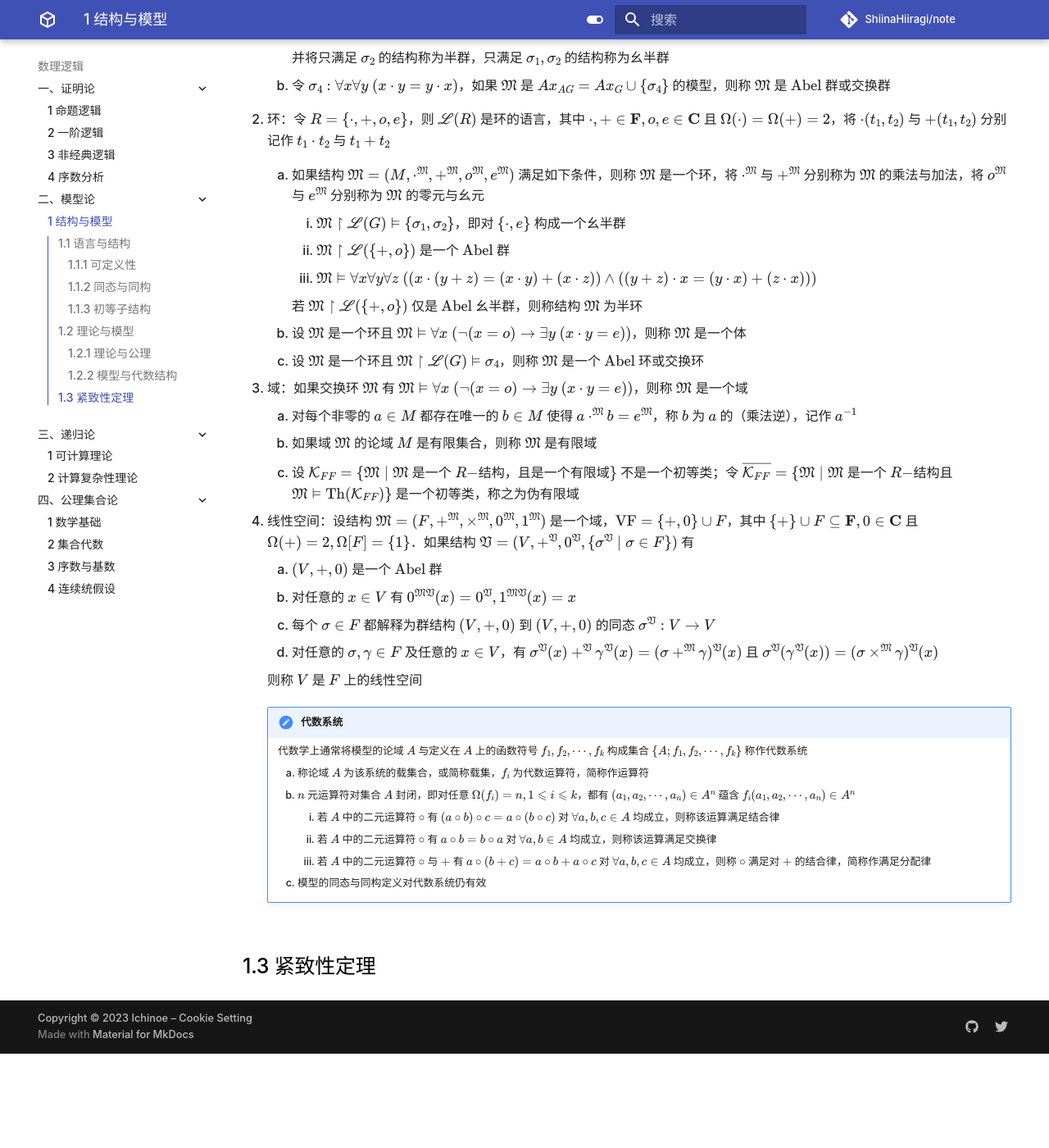
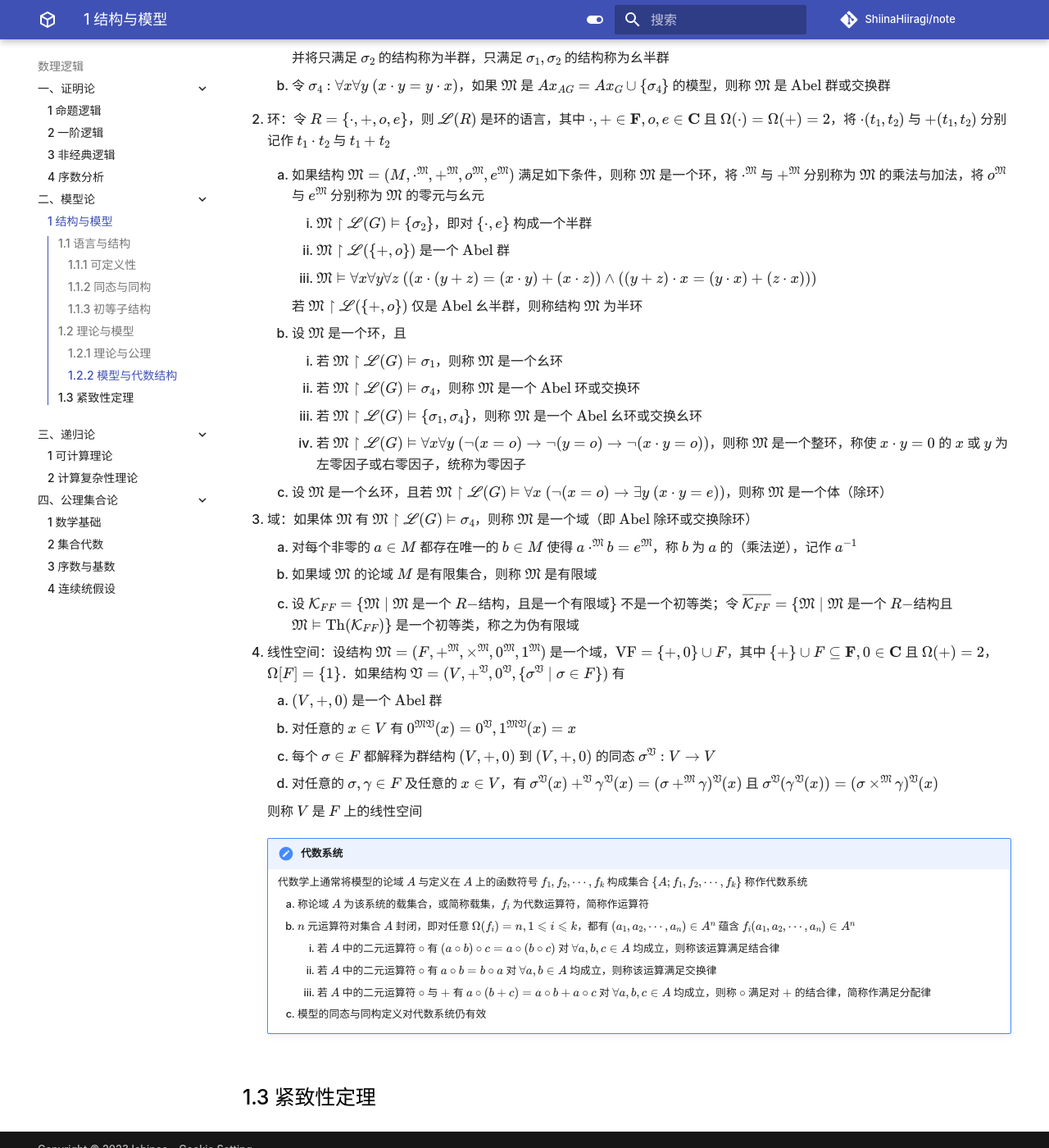
Before and after one commit to ShiinaHiiragi/note, an MkDocs documentation site: the page built from docs/logic/mdl/mdl.md, in a window 1280 px wide and 1400 px high, scrolled down 4139 px. Shown: the whole window at 82% size. Built offline with MkDocs 1.6.1 and Material for MkDocs 9.7.7, drawn with Linux system fonts in a browser that asks for light colours; comment, search, counter and statistics services are not loaded; before the commit the page ends 5424 px from its top, so only the background shows below that.

Commit message:
add ring in yml

```diff
--- a/docs/logic/mdl/mdl.md
+++ b/docs/logic/mdl/mdl.md
@@ -108,20 +108,24 @@
 
 2. 环：令 $R = \{\cdot, +, o, e\}$，则 $\mathscr L(R)$ 是环的语言，其中 $\cdot, + \in \mathbf F, o, e \in \mathbf C$ 且 $\Omega(\cdot) = \Omega(+) = 2$，将 $\cdot(t_1, t_2)$ 与 $+(t_1, t_2)$ 分别记作 $t_1 \cdot t_2$ 与 $t_1 + t_2$
     1. 如果结构 $\mathfrak M = (M, \cdot^\mathfrak M, +^\mathfrak M, o^\mathfrak M, e^\mathfrak M)$ 满足如下条件，则称 $\mathfrak M$ 是一个环，将 $\cdot^\mathfrak M$ 与 $+^\mathfrak M$ 分别称为 $\mathfrak M$ 的乘法与加法，将 $o^\mathfrak M$ 与 $e^\mathfrak M$ 分别称为 $\mathfrak M$ 的零元与幺元
-        1. $\mathfrak M \upharpoonright \mathscr L(G) \vDash \{\sigma_1, \sigma_2\}$，即对 $\{\cdot, e\}$ 构成一个幺半群
+        1. $\mathfrak M \upharpoonright \mathscr L(G) \vDash \{\sigma_2\}$，即对 $\{\cdot, e\}$ 构成一个半群
         2. $\mathfrak M \upharpoonright \mathscr L(\{+, o\})$ 是一个 $\text{Abel}$ 群
         3. $\mathfrak M \vDash \forall x \forall y \forall z \ ((x \cdot (y + z) = (x \cdot y) + (x \cdot z)) \wedge ((y + z) \cdot x = (y \cdot x) + (z \cdot x)))$
 
         若 $\mathfrak M \upharpoonright \mathscr L(\{+, o\})$ 仅是 $\text{Abel}$ 幺半群，则称结构 $\mathfrak M$ 为半环
 
-    2. 设 $\mathfrak M$ 是一个环且 $\mathfrak M \vDash \forall x \ (\neg (x = o) \to \exists y \ (x \cdot y = e))$，则称 $\mathfrak M$ 是一个体
-    3. 设 $\mathfrak M$ 是一个环且 $\mathfrak M \upharpoonright \mathscr L(G) \vDash \sigma_4$，则称 $\mathfrak M$ 是一个 $\text{Abel}$ 环或交换环
+    2. 设 $\mathfrak M$ 是一个环，且
+        1. 若 $\mathfrak M \upharpoonright \mathscr L(G) \vDash \sigma_1$，则称 $\mathfrak M$ 是一个幺环
+        2. 若 $\mathfrak M \upharpoonright \mathscr L(G) \vDash \sigma_4$，则称 $\mathfrak M$ 是一个 $\text{Abel}$ 环或交换环
+        3. 若 $\mathfrak M \upharpoonright \mathscr L(G) \vDash \{\sigma_1, \sigma_4\}$，则称 $\mathfrak M$ 是一个 $\text{Abel}$ 幺环或交换幺环
+        4. 若 $\mathfrak M \upharpoonright \mathscr L(G) \vDash \forall x \forall y \ (\neg (x = o) \to \neg (y = o) \to \neg(x \cdot y = o))$，则称 $\mathfrak M$ 是一个整环，称使 $x \cdot y = 0$ 的 $x$ 或 $y$ 为左零因子或右零因子，统称为零因子
+    3. 设 $\mathfrak M$ 是一个幺环，且若 $\mathfrak M \upharpoonright \mathscr L(G) \vDash \forall x \ (\neg (x = o) \to \exists y \ (x \cdot y = e))$，则称 $\mathfrak M$ 是一个体（除环）
 
-3. 域：如果交换环 $\mathfrak M$ 有 $\mathfrak M \vDash \forall x \ (\neg (x = o) \to \exists y \ (x \cdot y = e))$，则称 $\mathfrak M$ 是一个域
+3. 域：如果体 $\mathfrak M$ 有 $\mathfrak M \upharpoonright \mathscr L(G) \vDash \sigma_4$，则称 $\mathfrak M$ 是一个域（即 $\text{Abel}$ 除环或交换除环）
     1. 对每个非零的 $a\in M$ 都存在唯一的 $b\in M$ 使得 $a \cdot^\mathfrak M b = e^\mathfrak M$，称 $b$ 为 $a$ 的（乘法逆），记作 $a^{-1}$
     2. 如果域 $\mathfrak M$ 的论域 $M$ 是有限集合，则称 $\mathfrak M$ 是有限域
     3. 设 $\mathcal K_{FF} = \{\mathfrak M \mid \mathfrak M$ 是一个 $R-$结构，且是一个有限域$\}$ 不是一个初等类；令 $\overline{\mathcal K_{FF}} = \{\mathfrak M \mid \mathfrak M$ 是一个 $R-$结构且 $\mathfrak M \vDash \mathrm{Th}(\mathcal K_{FF})\}$ 是一个初等类，称之为伪有限域
-4. 线性空间：设结构 $\mathfrak M = (F, +^\mathfrak M, \times^\mathfrak M, 0^\mathfrak M, 1^\mathfrak M)$ 是一个域，$\mathrm{VF} = \{+, 0\} \cup F$，其中 $\{+\} \cup F \subseteq \mathbf F, 0 \in \mathbf C$ 且 $\Omega(+) = 2, \Omega[F] = \{1\}$．如果结构 $\mathfrak V = (V, +^\mathfrak V, 0^\mathfrak V, \{\sigma^\mathfrak V \mid \sigma \in F\})$ 有
+4. 线性空间：设结构 $\mathfrak M = (F, +^\mathfrak M, \times^\mathfrak M, 0^\mathfrak M, 1^\mathfrak M)$ 是一个域，$\mathrm{VF} = \{+, 0\} \cup F$，其中 $\{+\} \cup F \subseteq \mathbf F, 0 \in \mathbf C$ 且 $\Omega(+) = 2$，$\Omega[F] = \{1\}$．如果结构 $\mathfrak V = (V, +^\mathfrak V, 0^\mathfrak V, \{\sigma^\mathfrak V \mid \sigma \in F\})$ 有
     1. $(V, +, 0)$ 是一个 $\text{Abel}$ 群
     2. 对任意的 $x \in V$ 有 $0^\mathfrak{MV}(x) = 0^\mathfrak V, 1^\mathfrak{MV}(x) = x$
     3. 每个 $\sigma \in F$ 都解释为群结构 $(V, +, 0)$ 到 $(V, +, 0)$ 的同态 $\sigma^\mathfrak V: V\to V$
--- a/mkdocs.yml
+++ b/mkdocs.yml
@@ -161,6 +161,7 @@
       - 4 图论: alg/comb/graph.md
     - 三、近世代数:
       - 1 群论: alg/mod/grp.md
+      - 2 环论: alg/mod/ring.md
       - 4 格论: alg/mod/ltt.md
   - 几何学:
     - 一、解析几何:
```
Also changed, not shown: docs/alg/mod/grp.md (+6 -6 lines), docs/alg/mod/ring.md (+1 -0 lines).
